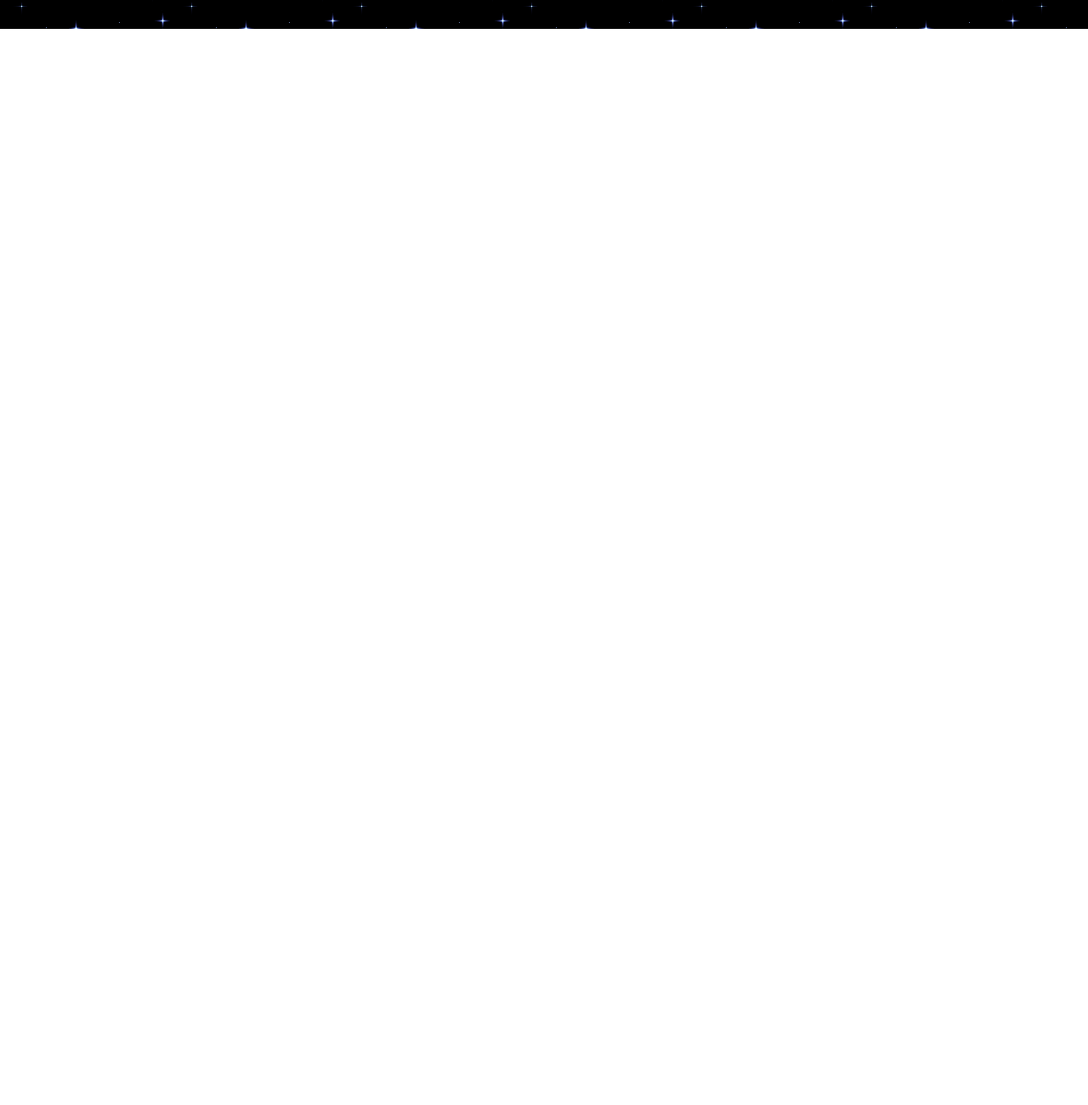
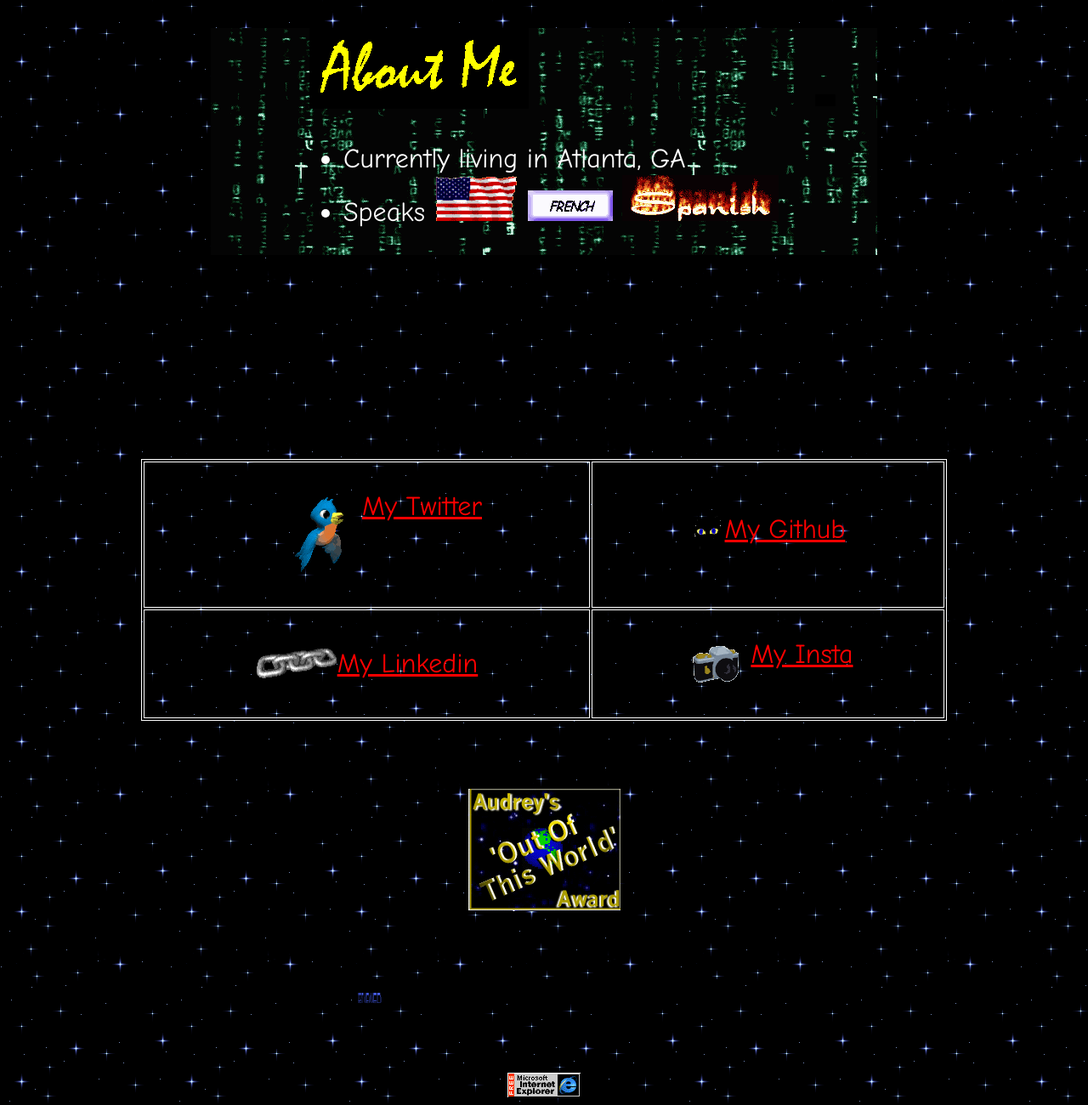
Before and after one commit to eg180/erick90s, a plain HTML site: page index.html in a window 1280 px wide. Shown: the part 766-2066 px from the top of the page at 85% size. Before the commit the page ends 800 px from the top, so only its background shows below. Drawn offline with Linux system fonts and the light colour scheme.

Commit message:
added even more horrible graphics, updated About Me section

```diff
--- a/index.html
+++ b/index.html
@@ -7,7 +7,6 @@
     <title>Document</title>
 </head>
 <body>
-    TESTING
     <header>
         <section class="fire-container">
             <div>
@@ -28,7 +27,7 @@
         </section>
         <section class="erick-banner">
             <div>
-                <p>Welcome to Erick's Den</p>
+                <h1>Welcome to Erick's Den</h1>
 
             </div>
             <div>
@@ -39,6 +38,17 @@
             </div>
             <div>
                 <img src="images/flyingufo.gif" alt="UFO">
+            </div>
+    </header>
+        </section>
+        <section class="aboutme">
+            <div>
+                <!-- <img src="images/delic.gif" alt="bright, flashing lights"> -->
+                <h2 class="hide">About me:</h2><img src="images/aboutme.gif" alt="About me">
+                <ul>
+                    <li>Currently living in Atlanta, GA <!-- <img class="border dim-image" src="images/atlanta.gif" alt="Atlanta, GA gif">--></li>
+                    <li>Speaks <img src="images/usa.gif" alt="American Flag"> <img src="images/french.gif" alt="French Flag"> <img src="images/spanishflame.gif" alt="Spanish"></li>
+                </ul>
             </div>
         </section>
         <section class="table">
@@ -75,7 +85,17 @@
                 </tr>
               </table>
         </section>
-    </header>
 
+    <footer>
+        <div>
+            <img src="images/audaward.gif" alt="Award from Audrey's World">
+        </div>
+        <div>
+            <img src="images/bestviewed.gif" alt="best viewed with Explorer">
+        </div>
+        <div>
+            <img src="images/explorer.gif" alt="advertisement for Internet Explorer">
+        </div>
+    </footer>
 </body>
 </html>
--- a/styles/style.css
+++ b/styles/style.css
@@ -18,6 +18,10 @@ body {
     align-items: center;
 }
 
+.border {
+    border: 5px solid rgb(255, 0, 0);
+  }
+
 table, th, td {
     border: 1px solid white;
   }
@@ -32,7 +36,7 @@ a {
 }
 
 a:visited {
-    color: rgb(78, 7, 7);
+    color: rgb(136, 9, 9);
 }
 
 /* .cell {
@@ -47,4 +51,28 @@ p {
 .cell {
     display: flex;
     justify-content: center;
+    padding: 2rem;
 }
+
+footer div {
+    margin-top: 5rem;
+    display: flex;
+    justify-content: center;
+}
+
+.dim-image {
+    filter: brightness(50%);
+}
+
+.aboutme {
+    display: flex;
+    justify-content: center;
+    background-color: red;
+    margin: 15rem;
+    background-image: url("/images/matrixbackground.gif");
+}
+
+
+.hide {
+    display: none;
+}
```
Also changed, not shown: images/aboutme.gif (added), images/atlanta.gif (added), images/audaward.gif (added), images/bestviewed.gif (added), images/delic.gif (added), images/explorer.gif (added), images/franceflag.gif (added), images/french.gif (added), images/jspanish.gif (added), images/matrixbackground.gif (added), images/spanishflame.gif (added), images/usa.gif (added).
